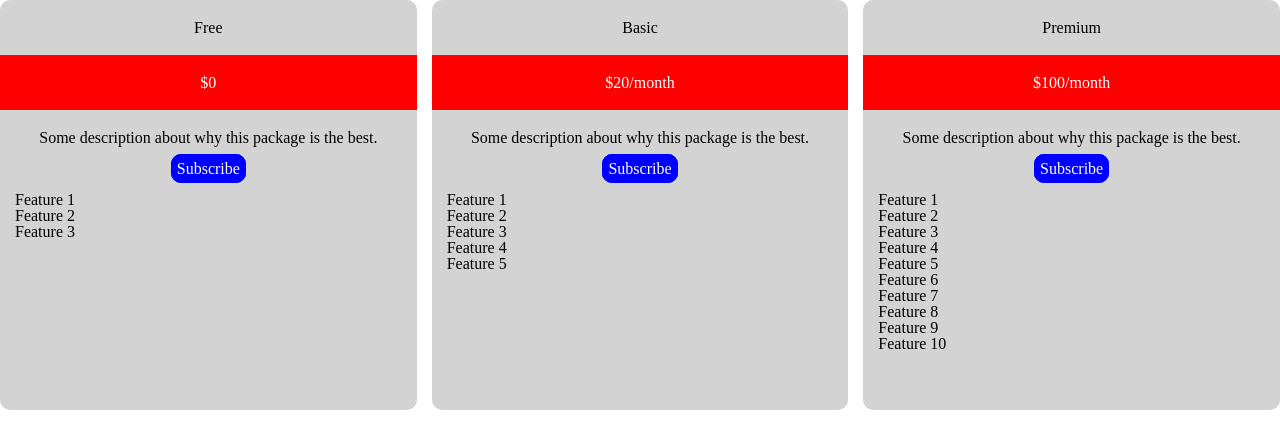
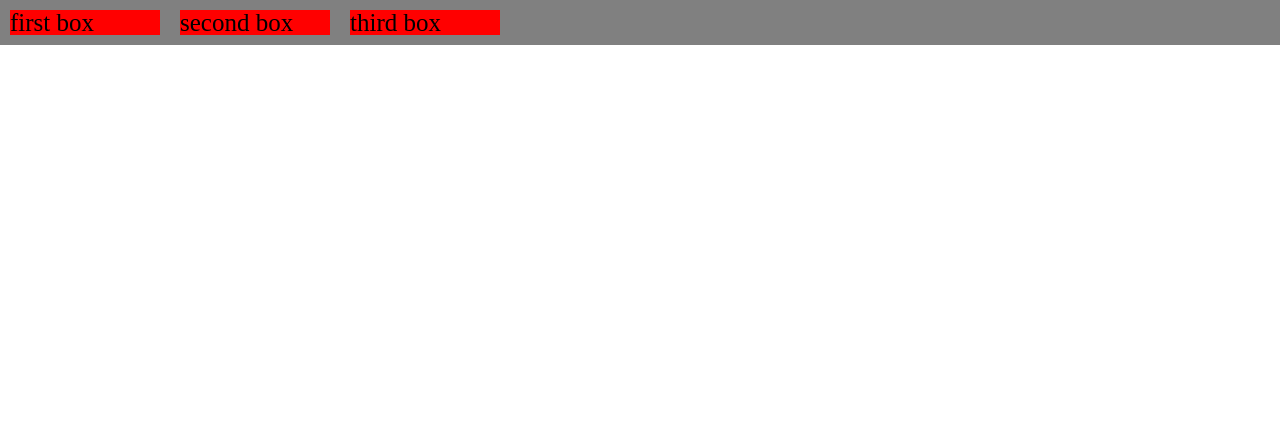
Before and after one commit to kovacsendre96/cssAdvanced, a plain HTML site: page index.html in a window 1280 px wide. Drawn offline with Linux system fonts and the light colour scheme.

Commit message:
task 7.1

```diff
--- a/index.html
+++ b/index.html
@@ -9,9 +9,17 @@
 <body
 >
 
+<!--Task 7.1-->
+<div class="container">
+  <div class="item">first box</div>
+  <div class="item">second box</div>
+  <div class="item">third box</div>
+</div>
 
-<!-- Task 5.3 -->
-<div class="main-container">
+
+
+
+<!-- Task 5.3  <div class="main-container">
 <div class="container-1">
 
 <div class="header">Free</div>
@@ -66,7 +74,8 @@
     </div>
     </div>
 
-  </div>
+  </div>-->
+
 
 
 
--- a/main.css
+++ b/main.css
@@ -48,7 +48,29 @@ table {
 }
 
 
-/* ============TASK 5.3============*/
+/* ============TASK 7.1============*/
+.container {
+  background-color: grey;
+  width: wrap;
+  display: flex
+}
+
+.item {
+  background-color: red;
+  width: 150px;
+  margin: 10px;
+  font-size: 25px;
+}
+
+
+
+
+
+
+
+
+
+/* ============TASK 5.3============
 .main-container{
   display: grid;
 
```
